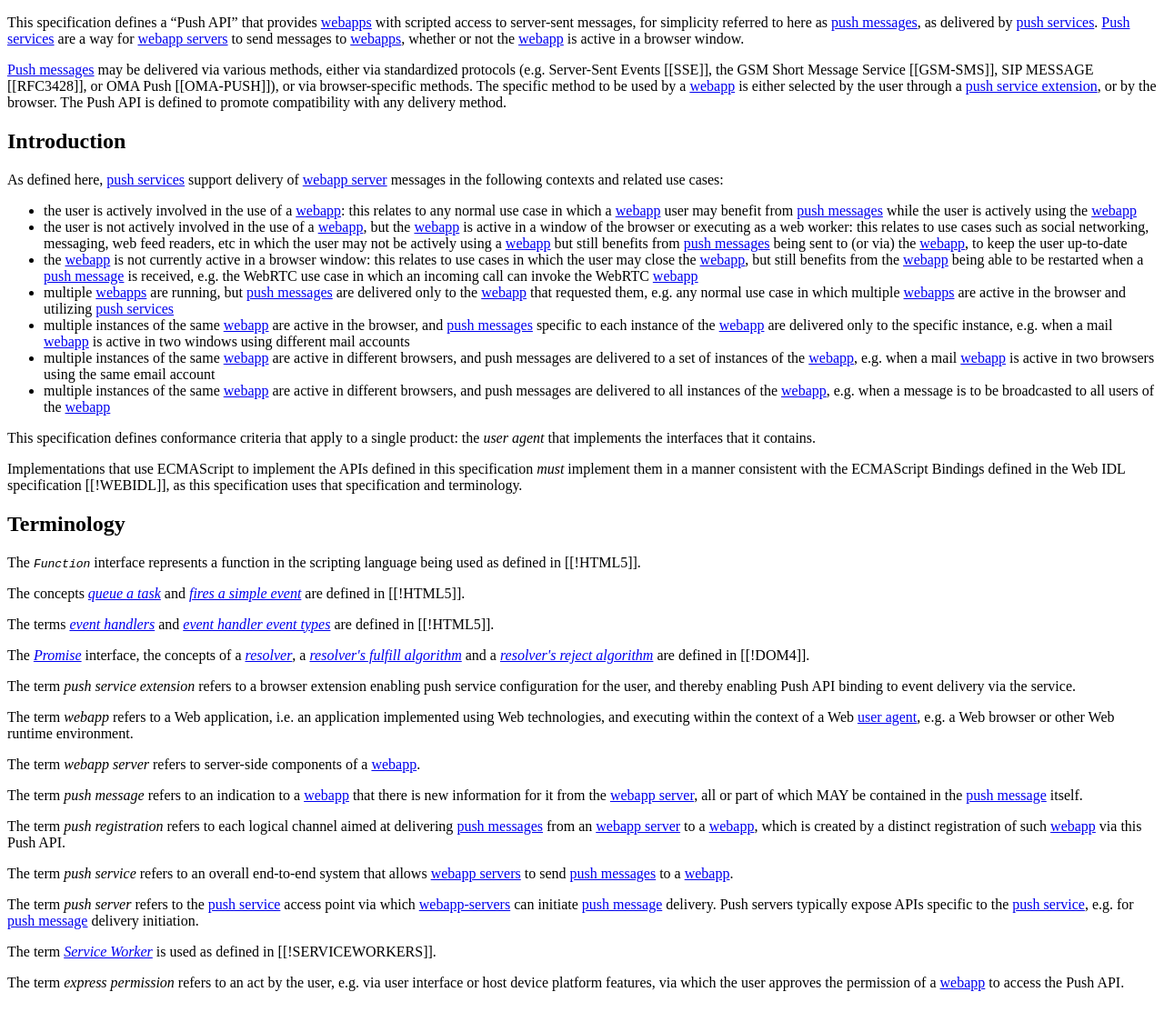
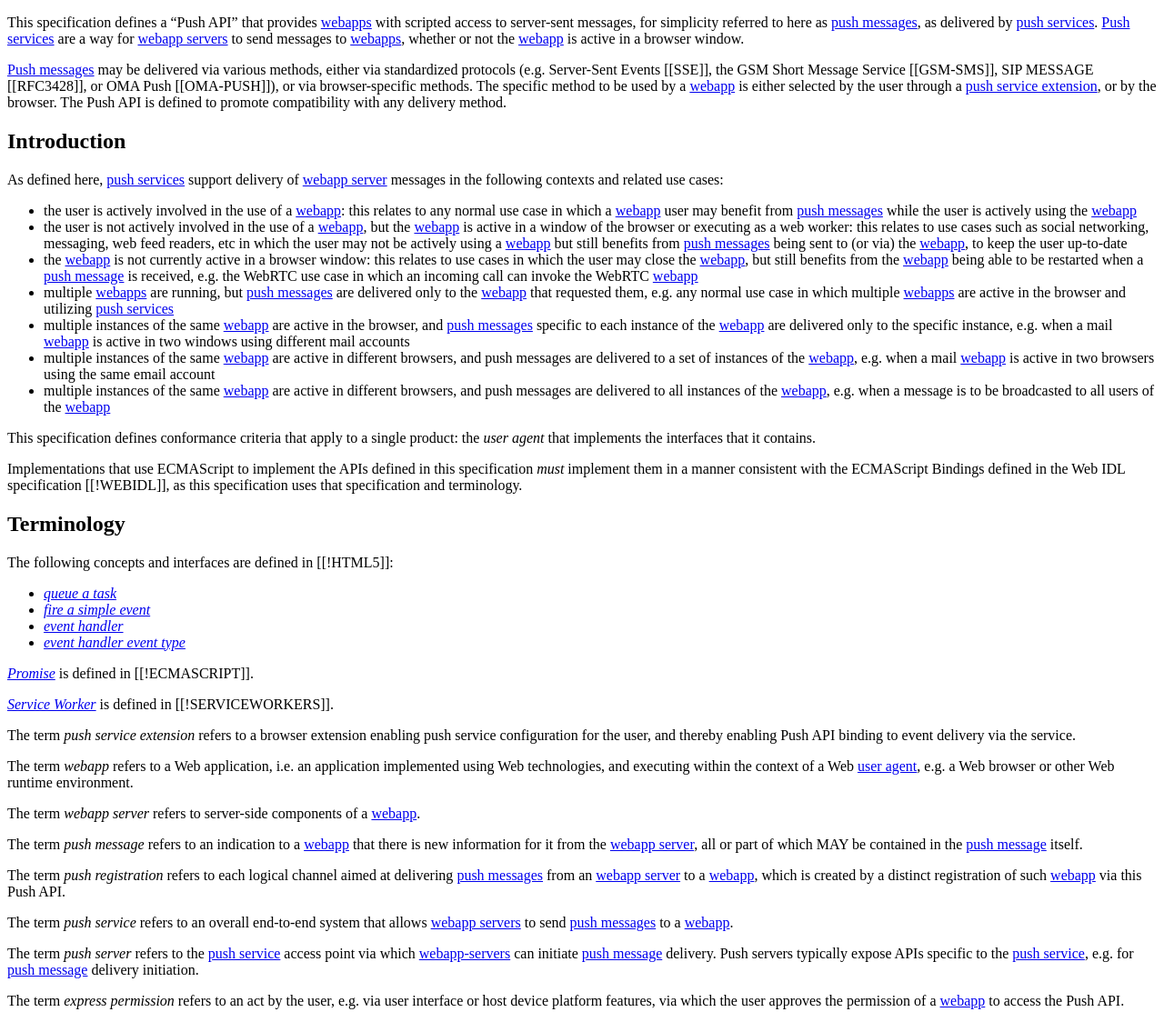
Before and after one commit to w3c/push-api, a plain HTML site: page index.html in a window 1280 px wide. Shown: the top 1113 px of the page at 91% size. Drawn offline with Linux system fonts and the light colour scheme.

Commit message:
Clean up terminology section.

```diff
--- a/index.html
+++ b/index.html
@@ -197,29 +197,31 @@
 <!********************** Terminology *****************************************>
 
 <section><h2>Terminology</h2>
-  <p>The <dfn><code>Function</code></dfn> interface represents a function in the
-  scripting language being used as defined in [[!HTML5]].</p>
+  <p>The following concepts and interfaces are defined in [[!HTML5]]:</p>
+  <ul>
+    <li><dfn><a href=
+      "http://www.w3.org/TR/html5/webappapis.html#queue-a-task">queue a
+      task</a></dfn></li>
+    <li><dfn><a href=
+      "http://www.w3.org/TR/html5/webappapis.html#fire-a-simple-event">fire
+      a simple event</a></dfn></li>
+    <li><dfn><a href=
+      "http://www.w3.org/TR/html5/browsers.html#event-handlers">event
+      handler</a></dfn></li>
+    <li><dfn><a href=
+      "http://www.w3.org/TR/html5/browsers.html#event-handler-event-type">event
+      handler event type</a></dfn></li>
+  </ul>
 
-  <p>The concepts <dfn><a
-  href="http://dev.w3.org/html5/spec/webappapis.html#queue-a-task"> queue a
-  task</a></dfn> and <dfn><a
-  href="http://dev.w3.org/html5/spec/webappapis.html#fire-a-simple-event"> fires
-  a simple event</a></dfn> are defined in [[!HTML5]].</p>
+  <p>
+    <a href=
+    'http://people.mozilla.org/~jorendorff/es6-draft.html#sec-promise-objects'>
+    <dfn>Promise</dfn></a> is defined in [[!ECMASCRIPT]].
+  </p>
 
-  <p>The terms <dfn><a
-  href="http://dev.w3.org/html5/spec/webappapis.html#event-handlers"> event
-  handlers</a></dfn> and <dfn><a
-  href="http://dev.w3.org/html5/spec/webappapis.html#event-handler-event-type">
-  event handler event types</a></dfn> are defined in [[!HTML5]].</p>
-
-  <p>The <dfn><a href="http://dom.spec.whatwg.org/#promise">Promise</a></dfn>
-  interface, the concepts of a <a href=
-  "http://dom.spec.whatwg.org/#concept-resolver"><dfn>resolver</dfn></a>, a
-  <dfn id="dfn-fulfill-algorithm"><a
-  href="http://dom.spec.whatwg.org/#concept-resolver-fulfill"> resolver's
-  fulfill algorithm</a></dfn> and a <dfn id="dfn-reject-algorithm"><a
-  href="http://dom.spec.whatwg.org/#concept-resolver-reject"> resolver's reject
-  algorithm</a></dfn> are defined in [[!DOM4]].</p>
+  <p><dfn id="dfn-service-worker"><a href=
+  "http://www.w3.org/TR/service-workers/#dnf-service-worker">Service Worker</a></dfn>
+  is defined in [[!SERVICEWORKERS]].</p>
 
   <p>The term <dfn id="dfn-push-extension">push service extension</dfn> refers
 	to a browser extension enabling push service configuration for the user, and
@@ -263,10 +265,6 @@
 	<a class="internalDFN" href="#dfn-push-message">push message</a> delivery
 	initiation.
 	</p>
-
-  <p>The term <dfn id="dfn-service-worker"><a href=
-  "http://www.w3.org/TR/service-workers/#dnf-service-worker">Service Worker</a></dfn>
-	is used as defined in [[!SERVICEWORKERS]].</p>
 
 	<p>The term <dfn id="dfn-express-permission">express permission</dfn> refers to an act
 	by the user, e.g. via user interface or host device platform features, via which the
```
